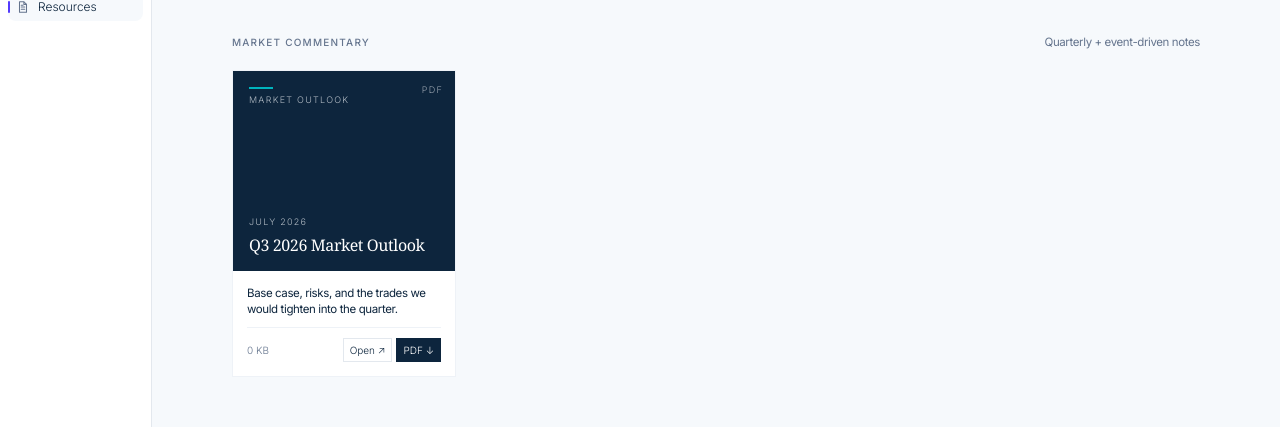
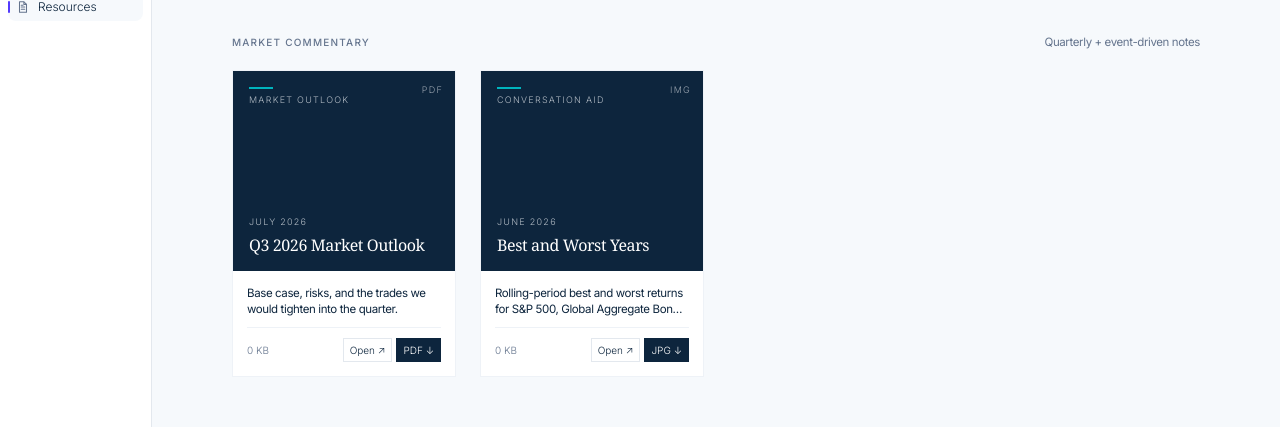
Before and after one commit to alvintanwt-code/leetlab, a Next.js app: page /resources in a window 1280 px wide. Shown: the part 195-622 px from the top of the page. Built offline with nearby package versions, Linux system fonts and the light colour scheme; no server answers; the database is empty; sample sign-in values are in the browser's storage.

Commit message:
resources: add "Best and Worst Years" image card
Extend STATIC_RESOURCES to render image assets alongside PDFs — JPG/PNG
files get an "IMG" badge and a format-specific download label. First use:
a rolling best/worst returns chart under Market commentary for use in
client volatility conversations.

```diff
--- a/app/(app)/resources/page.tsx
+++ b/app/(app)/resources/page.tsx
@@ -46,7 +46,23 @@ const STATIC_RESOURCES: StaticResource[] = [
     file: "/resources/q3-2026-market-outlook.pdf",
     edition: "July 2026",
   },
+  {
+    kind: "static",
+    slug: "best-and-worst-years",
+    title: "Best and Worst Years",
+    subtitle: "Rolling-period best and worst returns for S&P 500, Global Aggregate Bond, and MSCI EM — for use in client conversations about volatility.",
+    category: "Conversation aid",
+    file: "/resources/best-and-worst-years.jpg",
+    edition: "June 2026",
+  },
 ];
+
+function fileExt(publicPath: string): string {
+  const m = publicPath.match(/\.([a-z0-9]+)$/i);
+  return (m?.[1] ?? "").toLowerCase();
+}
+
+const IMAGE_EXTS = new Set(["png", "jpg", "jpeg", "webp", "gif", "svg"]);
 
 const PROVIDER_SHORT: Record<string, string> = {
   hsbc: "HSBC",
@@ -147,7 +163,11 @@ function ResourceCard({ resource }: { resource: Resource }) {
     ? isMissing ? undefined : resource.file
     : resource.openHref;
   const downloadHref = isStatic ? resource.file : resource.downloadHref;
-  const isPdf = isStatic;
+  const ext = isStatic ? fileExt(resource.file) : "";
+  const isImage = isStatic && IMAGE_EXTS.has(ext);
+  const isPdf = isStatic && !isImage;
+  const badgeLabel = isImage ? "IMG" : isPdf ? "PDF" : "HTML · PDF";
+  const downloadLabel = isImage ? `${ext.toUpperCase()} ↓` : "PDF ↓";
   const accent = isStatic ? "#00B4BE" : "#E20C10";
 
   return (
@@ -189,7 +209,7 @@ function ResourceCard({ resource }: { resource: Resource }) {
           </div>
         </div>
         <span className="absolute right-3 top-3 text-[9px] uppercase tracking-[0.14em] text-[var(--color-canvas-soft)]/60">
-          {isPdf ? "PDF" : "HTML · PDF"}
+          {badgeLabel}
         </span>
       </a>
 
@@ -215,7 +235,7 @@ function ResourceCard({ resource }: { resource: Resource }) {
                   {...(isStatic ? { download: true } : {})}
                   className="inline-flex h-6 items-center border border-[var(--color-ink)] bg-[var(--color-ink)] px-1.5 text-[10px] text-[var(--color-canvas)] hover:bg-[var(--color-ink)]/90"
                 >
-                  {isStatic ? "PDF ↓" : "PDF ↓"}
+                  {downloadLabel}
                 </a>
               </>
             )}
```
Also changed, not shown: public/resources/best-and-worst-years.jpg (added).
